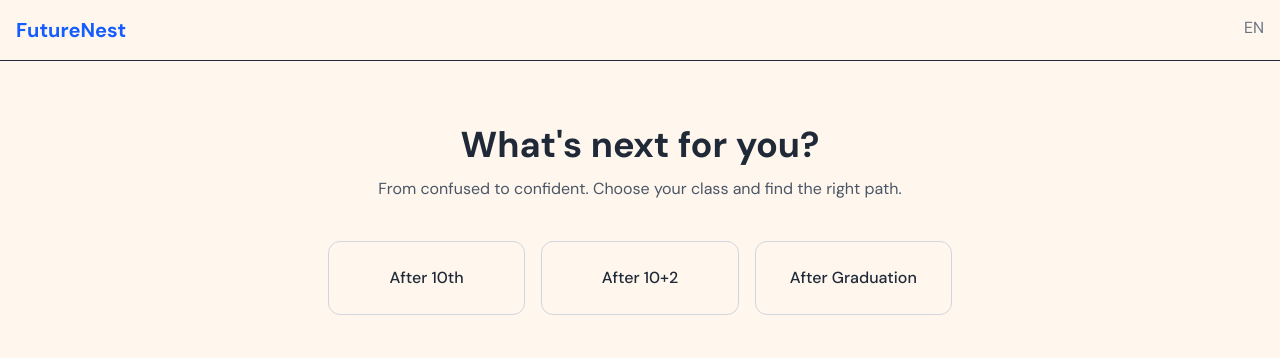
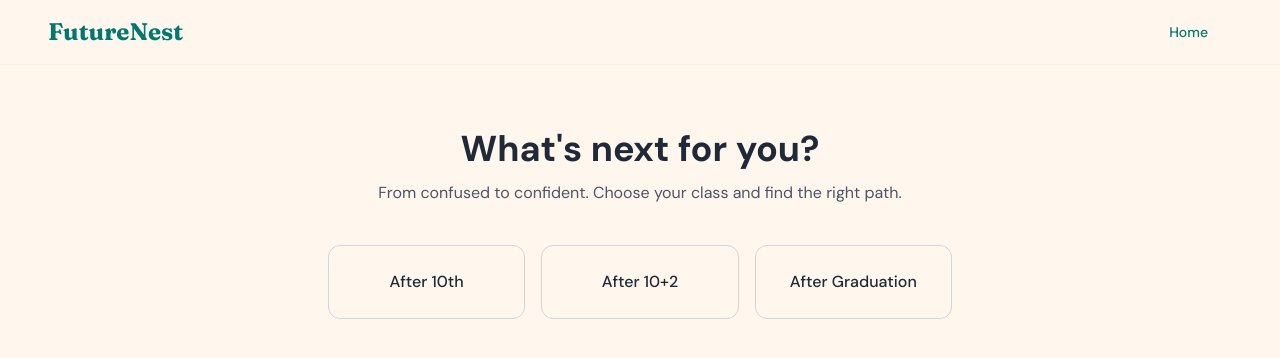
Before and after one commit to abhishekprajapativns/FutureNest, a React (Vite) app in the folder client/: page / in a window 1280 px wide. Shown: the top 358 px of the page. Built offline with nearby package versions, Linux system fonts and the light colour scheme.

Commit message:
Update Navbar with new design

```diff
--- a/client/src/components/Navbar.jsx
+++ b/client/src/components/Navbar.jsx
@@ -1,8 +1,22 @@
+import { Link } from "react-router-dom";
 function Navbar() {
   return (
-    <nav className="flex justify-between p-4 border-b">
-      <h1 className="text-xl font-bold text-blue-600">FutureNest</h1>
-      <p className="text-gray-500">EN</p>
+    <nav className="flex items-center justify-between border-b border-orange-100 px-6 py-4 md:px-12">
+      {/* Logo: click to go home */}
+
+      <Link to="/" className="font-heading text-2xl font-bold text-teal-700">
+        FutureNest
+      </Link>
+
+      {/* Links */}
+
+      <div className="flex items-center gap-6 text-sm font-medium">
+        <Link to="/" className="text-teal-700">
+          Home
+        </Link>
+
+        <span className="text-gray-500"></span>
+      </div>
     </nav>
   );
 }
```
